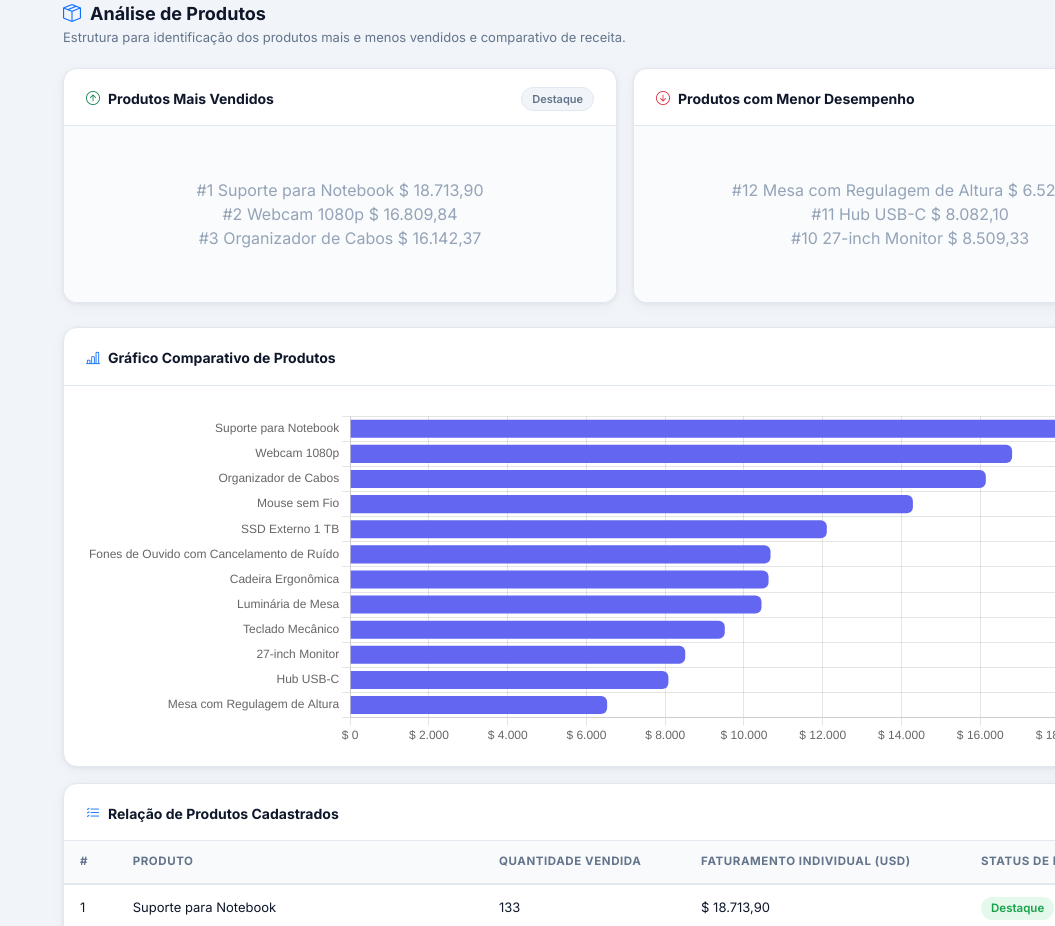
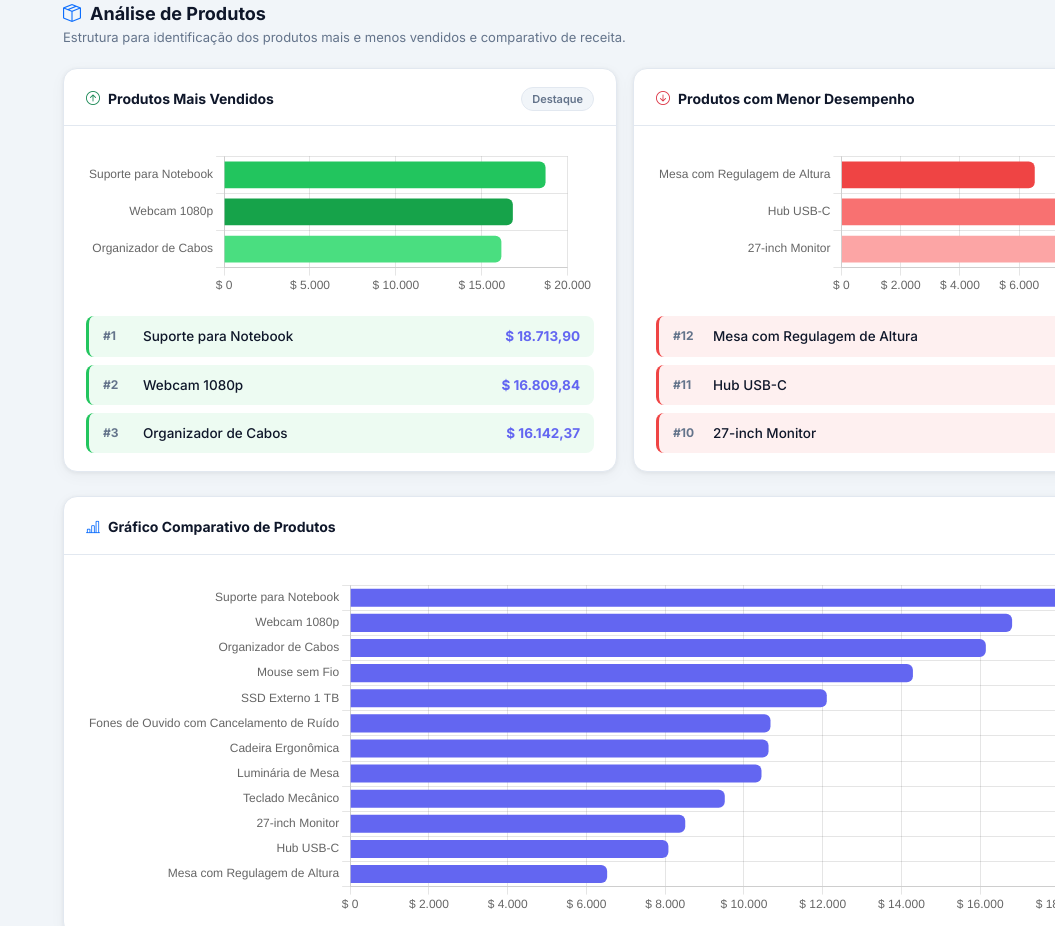
Before and after one commit to Miguel4568/Analise-de-Vendas, a plain HTML site: page index.html in a window 1280 px wide. Shown: the part 859-1785 px from the top of the page, without its empty margins (225-1280 px from the left). Drawn offline with nearby package versions, Linux system fonts and the light colour scheme.

Commit message:
Analise de Vendas
Atualizando...

```diff
--- a/index.html
+++ b/index.html
@@ -198,11 +198,10 @@
                                 <h4><i class="bi bi-arrow-up-circle text-success"></i> Produtos Mais Vendidos</h4>
                                 <span class="card-pill">Destaque</span>
                             </div>
-                            <div class="chart-placeholder-box">
-                                <i class="bi bi-trophy chart-placeholder-icon"></i>
-                                <h5>Container dos Produtos Líderes</h5>
-                                <p>Espaço destinado a exibir os produtos com maior volume de vendas e faturamento.</p>
+                            <div class="chart-container" style="position: relative; height: 190px;">
+                                <canvas id="chart-produtos-melhores"></canvas>
                             </div>
+                            <div id="destaque-melhores" class="destaque-container"></div>
                         </div>
                     </div>
 
@@ -213,12 +212,10 @@
                                 </h4>
                                 <span class="card-pill">Atenção</span>
                             </div>
-                            <div class="chart-placeholder-box">
-                                <i class="bi bi-exclamation-triangle chart-placeholder-icon"></i>
-                                <h5>Container de Menor Saída</h5>
-                                <p>Espaço destinado a identificar produtos com menor faturamento e quantidade vendida.
-                                </p>
+                            <div class="chart-container" style="position: relative; height: 190px;">
+                                <canvas id="chart-produtos-piores"></canvas>
                             </div>
+                            <div id="destaque-piores" class="destaque-container"></div>
                         </div>
                     </div>
                 </div>
@@ -484,7 +481,7 @@
                                 </tr>
                             </thead>
                             <tbody id="tbody-temporal">
-                                <tr><td>2026-01</td><td>$ 24.177,45</td><td>40</td><td>184</td><td><span class="text-danger">▼ nan %</span></td></tr>
+                                <tr><td>2026-01</td><td>$ 24.177,45</td><td>40</td><td>184</td><td>—</td></tr>
                                 <tr><td>2026-02</td><td>$ 13.788,89</td><td>29</td><td>126</td><td><span class="text-danger">▼ 43.0 %</span></td></tr>
                                 <tr><td>2026-03</td><td>$ 19.390,28</td><td>39</td><td>170</td><td><span class="text-success">▲ 40.6 %</span></td></tr>
                                 <tr><td>2026-04</td><td>$ 23.471,38</td><td>43</td><td>203</td><td><span class="text-success">▲ 21.0 %</span></td></tr>
@@ -609,8 +606,8 @@
 
     <script src="https://cdn.jsdelivr.net/npm/bootstrap@5.3.2/dist/js/bootstrap.bundle.min.js"></script>
     <script src="https://cdn.jsdelivr.net/npm/chart.js"></script>
-    <script src="static/js/dados.js?v=7"></script>
-    <script src="static/js/main.js?v=7"></script>
+    <script src="static/js/dados.js?v=8"></script>
+    <script src="static/js/main.js?v=8"></script>
 </body>
 
 </html>
--- a/static/css/style.css
+++ b/static/css/style.css
@@ -695,6 +695,53 @@ body {
     color: #dc2626;
 }
 
+.destaque-container {
+    padding: 0 22px 18px;
+}
+
+.destaque-item {
+    display: flex;
+    align-items: center;
+    gap: 12px;
+    padding: 10px 14px;
+    border-radius: 8px;
+    margin-bottom: 8px;
+    font-size: 13.5px;
+}
+
+.destaque-item:last-child {
+    margin-bottom: 0;
+}
+
+.destaque-item.top {
+    background: rgba(34, 197, 94, 0.08);
+    border-left: 3px solid #22c55e;
+}
+
+.destaque-item.low {
+    background: rgba(239, 68, 68, 0.08);
+    border-left: 3px solid #ef4444;
+}
+
+.destaque-rank {
+    font-weight: 700;
+    font-size: 12px;
+    color: #64748b;
+    min-width: 28px;
+}
+
+.destaque-nome {
+    flex: 1;
+    font-weight: 500;
+    color: #0f172a;
+}
+
+.destaque-valor {
+    font-weight: 700;
+    color: #6366f1;
+    white-space: nowrap;
+}
+
 ::-webkit-scrollbar {
     width: 6px;
     height: 6px;
--- a/static/js/main.js
+++ b/static/js/main.js
@@ -98,6 +98,80 @@ function renderizarGraficos(dados) {
                 },
                 scales: {
                     y: {
+                        ticks: {
+                            callback: v => '$ ' + Number(v).toLocaleString('pt-BR'),
+                        },
+                    },
+                },
+            },
+        });
+    }
+
+    const ctxMelhores = document.getElementById('chart-produtos-melhores');
+    if (ctxMelhores && dados.destaques_produtos && dados.destaques_produtos.melhores) {
+        const melhores = dados.destaques_produtos.melhores;
+        new Chart(ctxMelhores, {
+            type: 'bar',
+            data: {
+                labels: melhores.map(p => p.produto),
+                datasets: [{
+                    label: 'Faturamento (USD)',
+                    data: melhores.map(p => p.faturamento),
+                    backgroundColor: ['#22c55e', '#16a34a', '#4ade80'],
+                    borderRadius: 6,
+                }],
+            },
+            options: {
+                indexAxis: 'y',
+                responsive: true,
+                maintainAspectRatio: false,
+                plugins: {
+                    legend: { display: false },
+                    tooltip: {
+                        callbacks: {
+                            label: ctx => ` ${fmtUSD(ctx.parsed.x)}`,
+                        },
+                    },
+                },
+                scales: {
+                    x: {
+                        ticks: {
+                            callback: v => '$ ' + Number(v).toLocaleString('pt-BR'),
+                        },
+                    },
+                },
+            },
+        });
+    }
+
+    const ctxPiores = document.getElementById('chart-produtos-piores');
+    if (ctxPiores && dados.destaques_produtos && dados.destaques_produtos.piores) {
+        const piores = dados.destaques_produtos.piores;
+        new Chart(ctxPiores, {
+            type: 'bar',
+            data: {
+                labels: piores.map(p => p.produto),
+                datasets: [{
+                    label: 'Faturamento (USD)',
+                    data: piores.map(p => p.faturamento),
+                    backgroundColor: ['#ef4444', '#f87171', '#fca5a5'],
+                    borderRadius: 6,
+                }],
+            },
+            options: {
+                indexAxis: 'y',
+                responsive: true,
+                maintainAspectRatio: false,
+                plugins: {
+                    legend: { display: false },
+                    tooltip: {
+                        callbacks: {
+                            label: ctx => ` ${fmtUSD(ctx.parsed.x)}`,
+                        },
+                    },
+                },
+                scales: {
+                    x: {
                         ticks: {
                             callback: v => '$ ' + Number(v).toLocaleString('pt-BR'),
                         },
@@ -346,10 +420,11 @@ function preencherPicos(picos) {
 
 function preencherDestaquesProds(destaques) {
     if (!destaques) return;
-    const boxes = document.querySelectorAll('#produtos .chart-placeholder-box');
+    const boxMelhores = document.getElementById('destaque-melhores');
+    const boxPiores = document.getElementById('destaque-piores');
 
     function renderDestaque(box, lista, tipo) {
-        if (!box) return;
+        if (!box || !lista) return;
         box.innerHTML = lista.map(p => `
             <div class="destaque-item ${tipo}">
                 <span class="destaque-rank">#${p.ranking}</span>
@@ -358,8 +433,8 @@ function preencherDestaquesProds(destaques) {
             </div>`).join('');
     }
 
-    renderDestaque(boxes[0], destaques.melhores, 'top');
-    renderDestaque(boxes[1], destaques.piores, 'low');
+    renderDestaque(boxMelhores, destaques.melhores, 'top');
+    renderDestaque(boxPiores, destaques.piores, 'low');
 }
 
 function preencherTabelaProdutos(produtos) {
```
Also changed, not shown: 1 other file.
